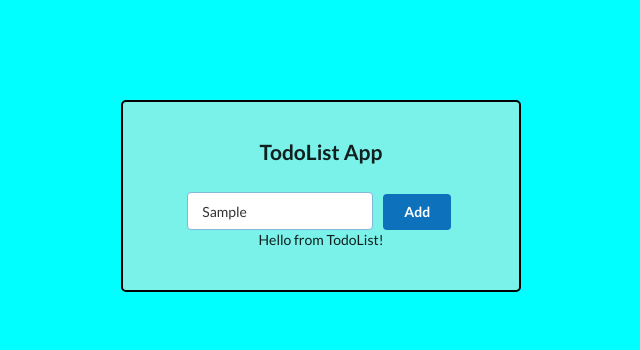
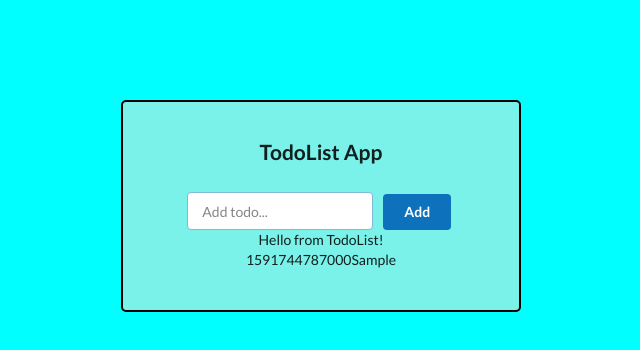
Before and after one commit to lawrenceyoon/React-App--TodoList, a React (Create React App) app: page / in a window 1280 px wide. Both pictures are taken after typing "Sample" into the empty fields and a click on the button "Add". Shown: the top 350 px of the page, without its empty margins (319-959 px from the left). Built offline with nearby package versions, Linux system fonts and the light colour scheme.

Commit message:
when submitting, shows todos with id

```diff
--- a/src/components/app/App.js
+++ b/src/components/app/App.js
@@ -17,6 +17,9 @@ class App extends React.Component {
   // event handlers
   onFormSubmit = (event) => {
     event.preventDefault();
+    this.setState({
+      todos: [...this.state.todos, this.state.currentTodo], currentTodo: { todo: "", key: "" }
+    });
   };
 
   onInputChange = (event) => {
--- a/src/components/todolist/TodoList.js
+++ b/src/components/todolist/TodoList.js
@@ -3,10 +3,17 @@ import React from 'react';
 // local files
 import './TodoList.scss';
 
-const TodoList = () => {
+const TodoList = (props) => {
+  const List = props.todos.map(todo => {
+    return <div className="List" key={todo.key}>
+      {todo.key}{todo.todo}
+    </div>
+  });
+
   return (
     <div className="TodoList">
       Hello from TodoList!
+      {List}
     </div>
   );
 };
```
